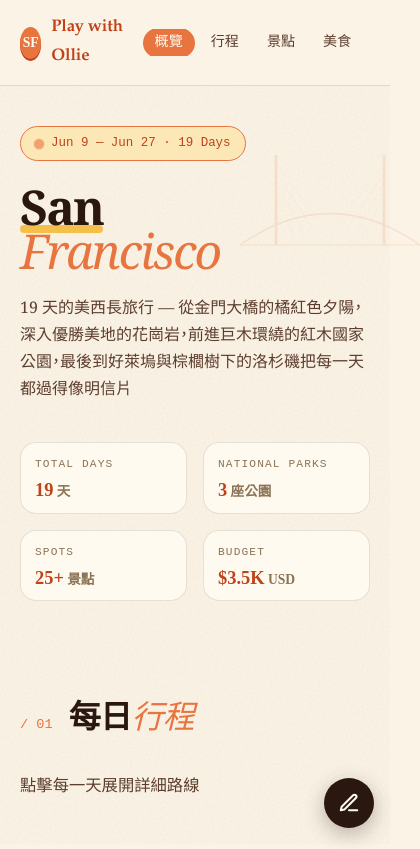
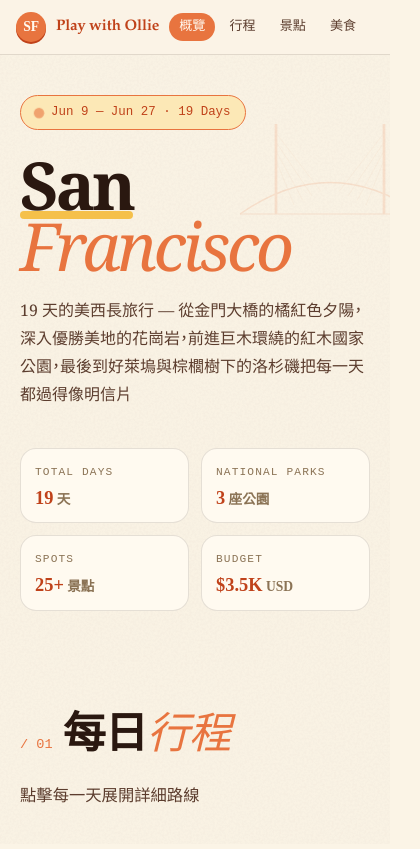
Before and after one commit to YUUU612/San-Francisco-trip, a plain HTML site: page index.html in a window 390 px wide. Shown: the top 849 px of the page, 420 px wide, since content can reach past the window. Drawn offline with Linux system fonts and the light colour scheme.

Commit message:
Update index.html

```diff
--- a/index.html
+++ b/index.html
@@ -1,6 +1,6 @@
 <html lang="zh-TW"><head><script>window.__resources = {};</script><meta http-equiv="Content-Type" content="text/html; charset=UTF-8">
 
-<meta name="viewport" content="" width="device-width," initial-scale="1," maximum-scale="1," user-scalable="no&quot;">
+<meta name="viewport" content="width=device-width, initial-scale=1, maximum-scale=1, user-scalable=no">
 <meta name="theme-color" content="#E8743F">
 <title>San Francisco trip</title>
 
@@ -1472,22 +1472,6 @@ svg.leaflet-image-layer.leaflet-interactive path {
 </style>
 </head>
 <body>
-
-<!-- 編輯模式按鈕 -->
-<button class="edit-fab" id="editFab" title="切換編輯模式" aria-label="編輯">
-  <svg viewBox="0 0 24 24" fill="none" stroke="currentColor" stroke-width="2.2" stroke-linecap="round" stroke-linejoin="round">
-    <path d="M12 20h9"></path>
-    <path d="M16.5 3.5a2.121 2.121 0 1 1 3 3L7 19l-4 1 1-4L16.5 3.5z"></path>
-  </svg>
-</button>
-
-<!-- 編輯模式狀態列 -->
-<div class="edit-bar" id="editBar">
-  <span class="dot"></span>
-  <span>編輯模式 — 點任何文字直接修改</span>
-  <button id="exportEdits">匯出檔案</button>
-  <button id="resetEdits" class="btn-ghost">重置</button>
-</div>
 
 <!-- Toast 提示 -->
 <div class="toast" id="toast"></div>
@@ -3488,5 +3472,153 @@ applyEdits();
 #budgetCats >div:nth-child(1) >.budget-bar { height: 0px !important }
 #budgetCats >div:nth-child(1) >.budget-bar { height: 38px !important }
 #budgetCats >div:nth-child(1) >.budget-bar { width: 815px !important }
+
+
+/* ===== Mobile + publish overrides ===== */
+#editFab,
+#editBar {
+  display: none !important;
+}
+
+@media (max-width: 768px) {
+  html,
+  body {
+    width: 100% !important;
+    max-width: 100% !important;
+    overflow-x: hidden !important;
+  }
+
+  body {
+    padding-bottom: 0 !important;
+  }
+
+  .topbar-inner {
+    max-width: 100% !important;
+    padding: 12px 16px !important;
+    gap: 10px !important;
+    flex-wrap: nowrap !important;
+  }
+
+  .logo {
+    flex-shrink: 0 !important;
+    font-size: 0.95rem !important;
+  }
+
+  .logo-mark {
+    width: 30px !important;
+    height: 30px !important;
+  }
+
+  .nav-links {
+    flex: 1 1 auto !important;
+    min-width: 0 !important;
+    gap: 4px !important;
+    flex-wrap: nowrap !important;
+    justify-content: flex-start !important;
+    overflow-x: auto !important;
+  }
+
+  .nav-links a {
+    font-size: 0.82rem !important;
+    padding: 7px 10px !important;
+  }
+
+  .hero,
+  section {
+    width: 100% !important;
+    max-width: 100% !important;
+    padding-left: 20px !important;
+    padding-right: 20px !important;
+  }
+
+  .hero {
+    padding-top: 40px !important;
+    padding-bottom: 52px !important;
+  }
+
+  .hero h1 {
+    font-size: clamp(3.4rem, 18vw, 4.8rem) !important;
+    line-height: 0.92 !important;
+    letter-spacing: -0.05em !important;
+    max-width: 100% !important;
+  }
+
+  .hero-sub {
+    max-width: 100% !important;
+    font-size: 1rem !important;
+    line-height: 1.75 !important;
+  }
+
+  .hero-meta {
+    width: 100% !important;
+    max-width: 100% !important;
+    grid-template-columns: repeat(2, minmax(0, 1fr)) !important;
+    gap: 12px !important;
+  }
+
+  .meta-card {
+    min-width: 0 !important;
+    padding: 14px 14px !important;
+  }
+
+  .section-head {
+    gap: 10px !important;
+    margin-bottom: 26px !important;
+  }
+
+  .section-title {
+    font-size: clamp(2rem, 11vw, 3rem) !important;
+  }
+
+  .city-tabs {
+    width: 100% !important;
+    overflow-x: auto !important;
+    flex-wrap: nowrap !important;
+  }
+
+  .timeline {
+    width: 100% !important;
+    padding-left: 22px !important;
+  }
+
+  .day-card,
+  .spot-card,
+  .food-card,
+  .map-wrap,
+  .budget-wrap {
+    width: 100% !important;
+    max-width: 100% !important;
+  }
+
+  .spots-grid,
+  .food-grid,
+  .budget-summary,
+  .hero-grid,
+  .stats-grid,
+  .card-grid {
+    grid-template-columns: 1fr !important;
+  }
+
+  .day-head,
+  .day-meta,
+  .day-spots {
+    max-width: 100% !important;
+  }
+
+  img,
+  svg {
+    max-width: 100%;
+  }
+}
+
+@media (max-width: 420px) {
+  .hero h1 {
+    font-size: clamp(3rem, 17vw, 4.2rem) !important;
+  }
+
+  .hero-meta {
+    grid-template-columns: 1fr 1fr !important;
+  }
+}
 </style>
 </body></html>
```
